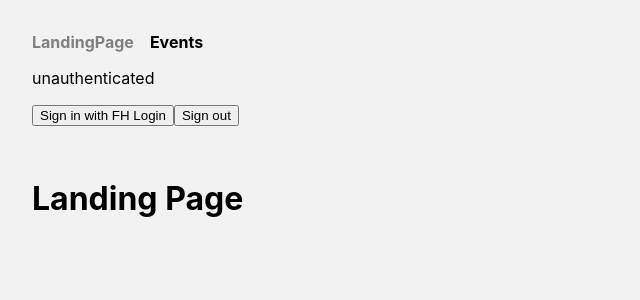
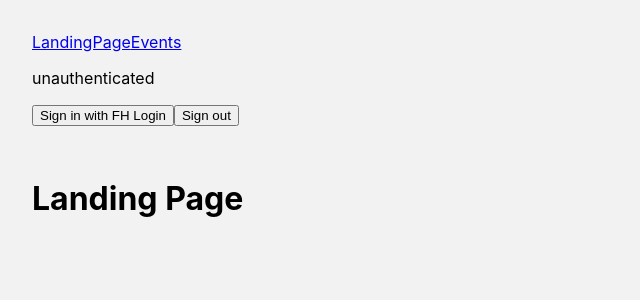
Before and after one commit to bachelor-project-mmp3/mmp3, a Next.js app: page / in a window 1280 px wide. Shown: the top 300 px of the page, without its empty margins (0-640 px from the left). Built offline with nearby package versions, Linux system fonts and the light colour scheme; no server answers.

Commit message:
try to fix deployment with jest

```diff
--- a/components/organisms/Header.tsx
+++ b/components/organisms/Header.tsx
@@ -6,22 +6,11 @@ import { signIn, signOut, useSession } from 'next-auth/react';
 const Header: React.FC = () => {
     const { data: session, status } = useSession();
 
-    const router = useRouter();
-    const isActive: (pathname: string) => boolean = (pathname) =>
-        router.pathname === pathname;
-
     let left = (
         <div className="left">
-            <Link href="/">
-                <a className="bold" data-active={isActive('/')}>
-                    LandingPage
-                </a>
-            </Link>
-            <Link href="/events">
-                <a className="bold" data-active={isActive('/events')}>
-                    Events
-                </a>
-            </Link>
+            <Link href="/">LandingPage</Link>
+            <Link href="/events">Events</Link>
+
             <p>{status}</p>
             {session != null ? (
                 <p>
```
Also changed, not shown: package.json (+8 -9 lines), 1 other file (tests, documents, lock files or other folders).
